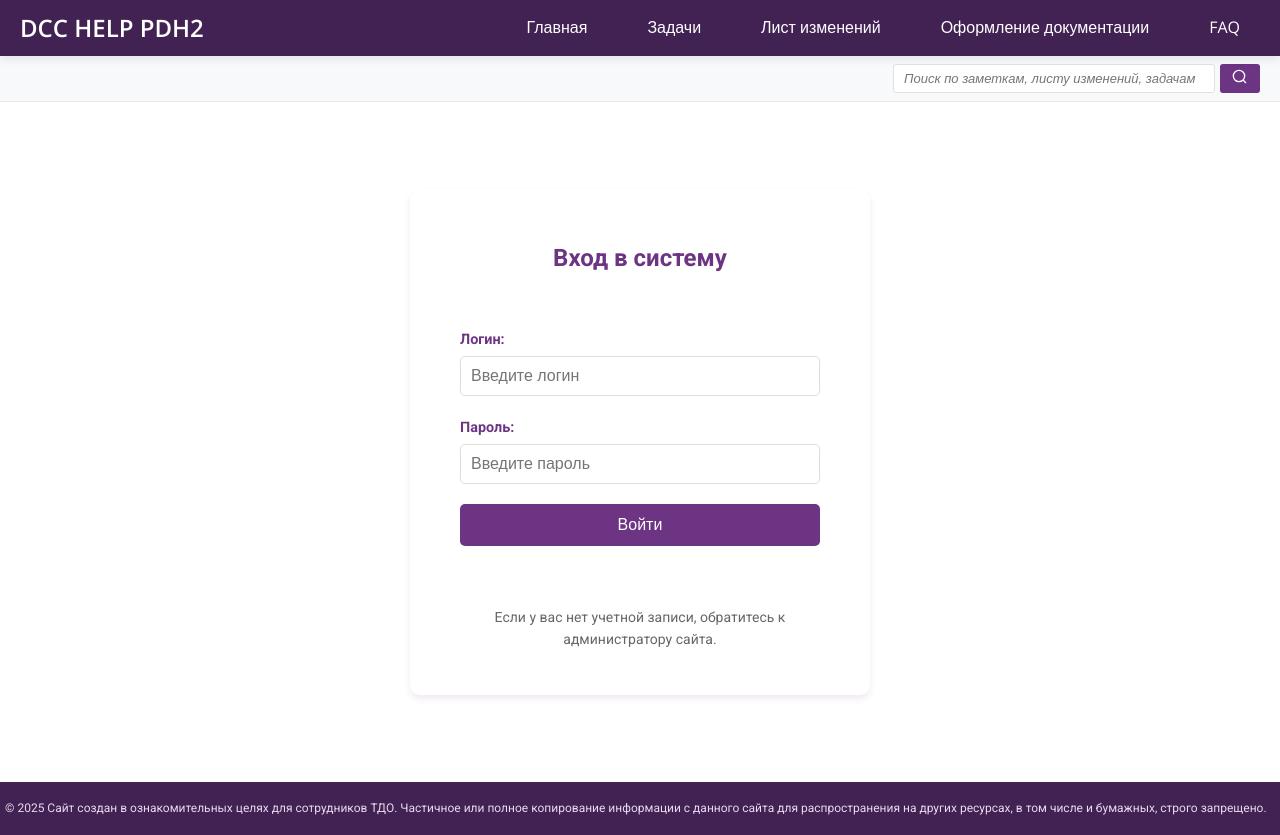
After one commit to meeewwwww/dcchelp, a Django app: page /login/ in a window 1280 px wide. The commit adds this page. Run offline with Django 5.2, Linux system fonts and the light colour scheme; some libraries are stand-ins or nearby versions.

Commit message:
Added login-logout logic. Whole site is unavailable if user is not authenticated

```diff
--- a/dcchelp/dcchelp/settings.py
+++ b/dcchelp/dcchelp/settings.py
@@ -51,11 +51,15 @@ MIDDLEWARE = [
     'django.middleware.common.CommonMiddleware',
     'django.middleware.csrf.CsrfViewMiddleware',
     'django.contrib.auth.middleware.AuthenticationMiddleware',
+    "django.contrib.auth.middleware.LoginRequiredMiddleware",
     'django.contrib.messages.middleware.MessageMiddleware',
     'django.middleware.clickjacking.XFrameOptionsMiddleware',
     "debug_toolbar.middleware.DebugToolbarMiddleware",
     'django.middleware.locale.LocaleMiddleware',
 ]
+
+LOGIN_URL = 'login'
+LOGIN_REDIRECT_URL = 'home'
 
 ROOT_URLCONF = 'dcchelp.urls'
 
--- /dev/null
+++ b/dcchelp/dccpdh2/forms.py
@@ -0,0 +1,24 @@
+from django import forms
+from django.contrib.auth.forms import AuthenticationForm
+
+
+class LoginForm(AuthenticationForm):
+    username = forms.CharField(
+        label='Логин',
+        widget=forms.TextInput(attrs={
+            'class': 'form-control',
+            'placeholder': 'Введите логин'
+        })
+    )
+    password = forms.CharField(
+        label='Пароль',
+        widget=forms.PasswordInput(attrs={
+            'class': 'form-control',
+            'placeholder': 'Введите пароль'
+        })
+    )
+
+    error_messages = {
+        'invalid_login': "Неверный логин или пароль",
+        'inactive': "Этот аккаунт неактивен",
+    }
--- a/dcchelp/dccpdh2/urls.py
+++ b/dcchelp/dccpdh2/urls.py
@@ -1,3 +1,4 @@
+from django.contrib.auth.views import LogoutView
 from django.urls import path
 
 from . import views
@@ -7,4 +8,6 @@ urlpatterns = [
     path('', views.IndexView.as_view(), name='home'),
     path('faq/', views.FAQView.as_view(), name='FAQ'),
     path('search/', views.search, name='search'),
+    path('login/', views.Login.as_view(), name='login'),
+    path('logout/', LogoutView.as_view(next_page='login'), name='logout'),
 ]
--- a/dcchelp/dccpdh2/views.py
+++ b/dcchelp/dccpdh2/views.py
@@ -1,11 +1,27 @@
+from django.contrib.auth.views import LoginView, LogoutView
+from django.contrib import messages
 from django.shortcuts import render
 from django.views.generic import ListView, TemplateView
 
+from .forms import LoginForm
 from .models import FAQ
 from .utils import DataMixin
 from list_of_changes.models import Change
 from tasks.models import Task
 from documentation.models import DocumentArticle
+
+
+class Login(DataMixin, LoginView):
+    template_name = 'login.html'
+    next_page = 'home'
+    form_class = LoginForm
+    title = 'Вход в систему'
+    redirect_authenticated_user = True
+
+    def get_context_data(self, *, object_list=None, **kwargs):
+        context = super().get_context_data(**kwargs)
+        return self.get_mixin_context(context)
+
 
 
 class IndexView(DataMixin, TemplateView):
--- a/dcchelp/templates/base.html
+++ b/dcchelp/templates/base.html
@@ -19,8 +19,20 @@
                 {% for m in menu %}
                 <li><a href="{% url m.url_name %}" class="menu-link">{{ m.title }}</a></li>
                 {% endfor %}
+
             </ul>
         </nav>
+        {% if user.is_authenticated %}
+        <div class="user-menu">
+            <span style="color: white;">Вы авторизованы как {{ user.get_full_name|default:user.username }}</span>
+            <form method="post" action="{% url 'logout' %}" style="display: inline;">
+                {% csrf_token %}
+                <button type="submit" style="background: none; border: none; color: #FFD700; cursor: pointer; padding: 0; font-size: inherit;">
+                    Выйти
+                </button>
+            </form>
+        </div>
+        {% endif %}
     </div>
 </header>
 
--- /dev/null
+++ b/dcchelp/templates/login.html
@@ -0,0 +1,170 @@
+{% extends 'base.html' %}
+
+{% block content %}
+<div class="login-container">
+    <div class="login-form">
+        <h2>Вход в систему</h2>
+
+        {% if messages %}
+        <div class="messages">
+            {% for message in messages %}
+            <div class="alert alert-{{ message.tags }}">
+                {{ message }}
+            </div>
+            {% endfor %}
+        </div>
+        {% endif %}
+
+        {% if form.errors %}
+        <div class="alert alert-danger">
+            <strong>Ошибка!</strong> Пожалуйста, проверьте введенные данные.
+        </div>
+        {% endif %}
+
+        <form method="post" action="{% url 'login' %}">
+            {% csrf_token %}
+
+            <input type="hidden" name="next" value="{{ next }}">
+
+            <div class="form-group">
+                <label for="id_username">Логин:</label>
+                {{ form.username }}
+                {% if form.username.errors %}
+                <div class="error">{{ form.username.errors }}</div>
+                {% endif %}
+            </div>
+
+            <div class="form-group">
+                <label for="id_password">Пароль:</label>
+                {{ form.password }}
+                {% if form.password.errors %}
+                <div class="error">{{ form.password.errors }}</div>
+                {% endif %}
+            </div>
+
+            <div class="form-group">
+                <button type="submit" class="btn btn-primary">Войти</button>
+            </div>
+        </form>
+
+        <div class="login-footer">
+            <p>Если у вас нет учетной записи, обратитесь к администратору сайта.</p>
+        </div>
+    </div>
+</div>
+
+<style>
+.login-container {
+    display: flex;
+    justify-content: center;
+    align-items: center;
+    min-height: 80vh;
+    padding: 20px;
+}
+
+.login-form {
+    width: 100%;
+    max-width: 400px;
+    background: white;
+    padding: 30px;
+    border-radius: 10px;
+    box-shadow: 0 4px 6px rgba(108, 52, 131, 0.1);
+}
+
+.login-form h2 {
+    text-align: center;
+    margin-bottom: 30px;
+    color: #6C3483;
+}
+
+.form-group {
+    margin-bottom: 20px;
+}
+
+.form-group label {
+    display: block;
+    margin-bottom: 5px;
+    font-weight: bold;
+    color: #6C3483;
+}
+
+/* Исправляем ширину полей */
+#id_username, #id_password {
+    width: 100%;
+    padding: 10px;
+    border: 1px solid #ddd;
+    border-radius: 5px;
+    font-size: 16px;
+    box-sizing: border-box;
+}
+
+/* Убедимся, что все поля одинаковой ширины */
+.form-group input {
+    width: 100%;
+    padding: 10px;
+    border: 1px solid #ddd;
+    border-radius: 5px;
+    font-size: 16px;
+    box-sizing: border-box;
+}
+
+.form-group input:focus {
+    outline: none;
+    border-color: #6C3483;
+    box-shadow: 0 0 5px rgba(108, 52, 131, 0.3);
+}
+
+.btn-primary {
+    width: 100%;
+    padding: 12px;
+    background-color: #6C3483;
+    color: white;
+    border: none;
+    border-radius: 5px;
+    font-size: 16px;
+    cursor: pointer;
+    transition: background-color 0.3s;
+}
+
+.btn-primary:hover {
+    background-color: #5a2d6b;
+}
+
+.alert {
+    padding: 10px;
+    margin-bottom: 20px;
+    border-radius: 5px;
+}
+
+.alert-success {
+    background-color: #e8f5e9;
+    color: #2e7d32;
+    border: 1px solid #c8e6c9;
+}
+
+.alert-danger {
+    background-color: #ffebee;
+    color: #c62828;
+    border: 1px solid #ffcdd2;
+}
+
+.alert-warning {
+    background-color: #fff8e1;
+    color: #f57c00;
+    border: 1px solid #ffecb3;
+}
+
+.error {
+    color: #d32f2f;
+    font-size: 14px;
+    margin-top: 5px;
+}
+
+.login-footer {
+    margin-top: 20px;
+    text-align: center;
+    font-size: 14px;
+    color: #666;
+}
+</style>
+{% endblock %}
```
